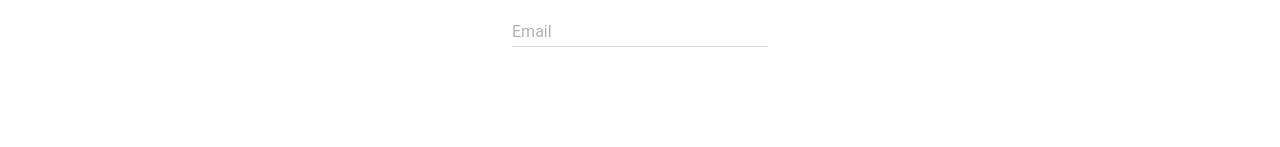
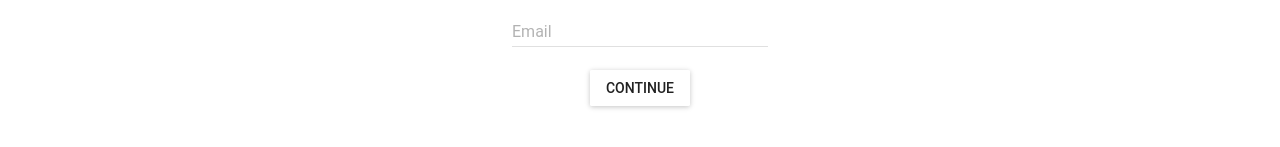
Before and after one commit to timwleee/step_forms_materialize, a React (Create React App) app: page / in a window 1280 px wide. Shown: the part 225-372 px from the top of the page. Built offline with nearby package versions, Linux system fonts and the light colour scheme.

Commit message:
Added 'continue' button' to move onto next component

```diff
--- a/src/components/FormUserDetails.js
+++ b/src/components/FormUserDetails.js
@@ -36,10 +36,23 @@ export class FormUserDetails extends Component {
                 onChange={handleChange('email')}
                 defaultValue={values.email}
             />
+            <br/>
+            <RaisedButton
+                label="Continue"
+                primiary={true}
+                style={styles.button}
+                onClick={this.continue}
+            />
         </React.Fragment>
       </MuiThemeProvider>
     )
   }
 }
 
+const styles = {
+    button: {
+        margin:15
+    }
+}
+
 export default FormUserDetails
```
